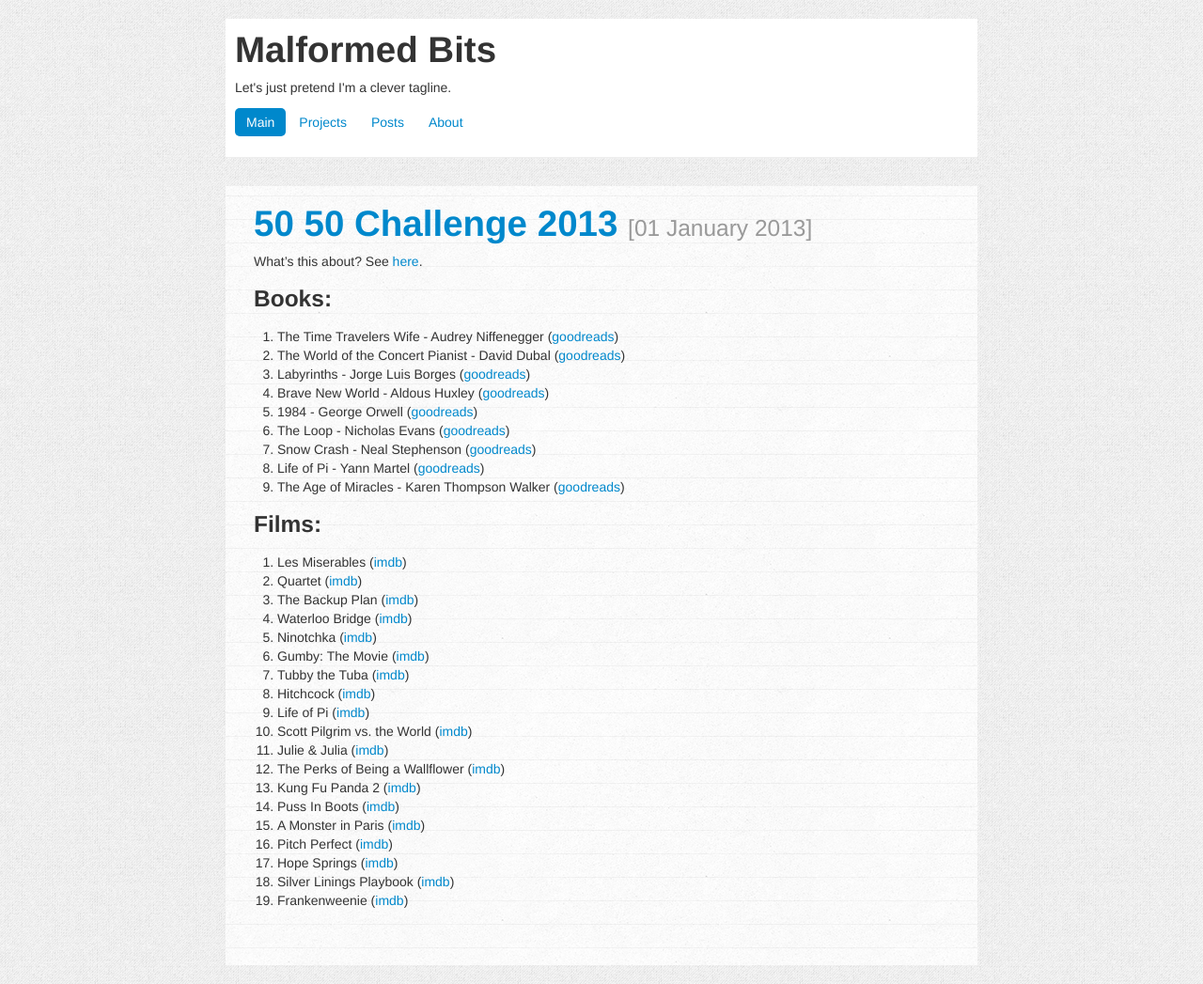
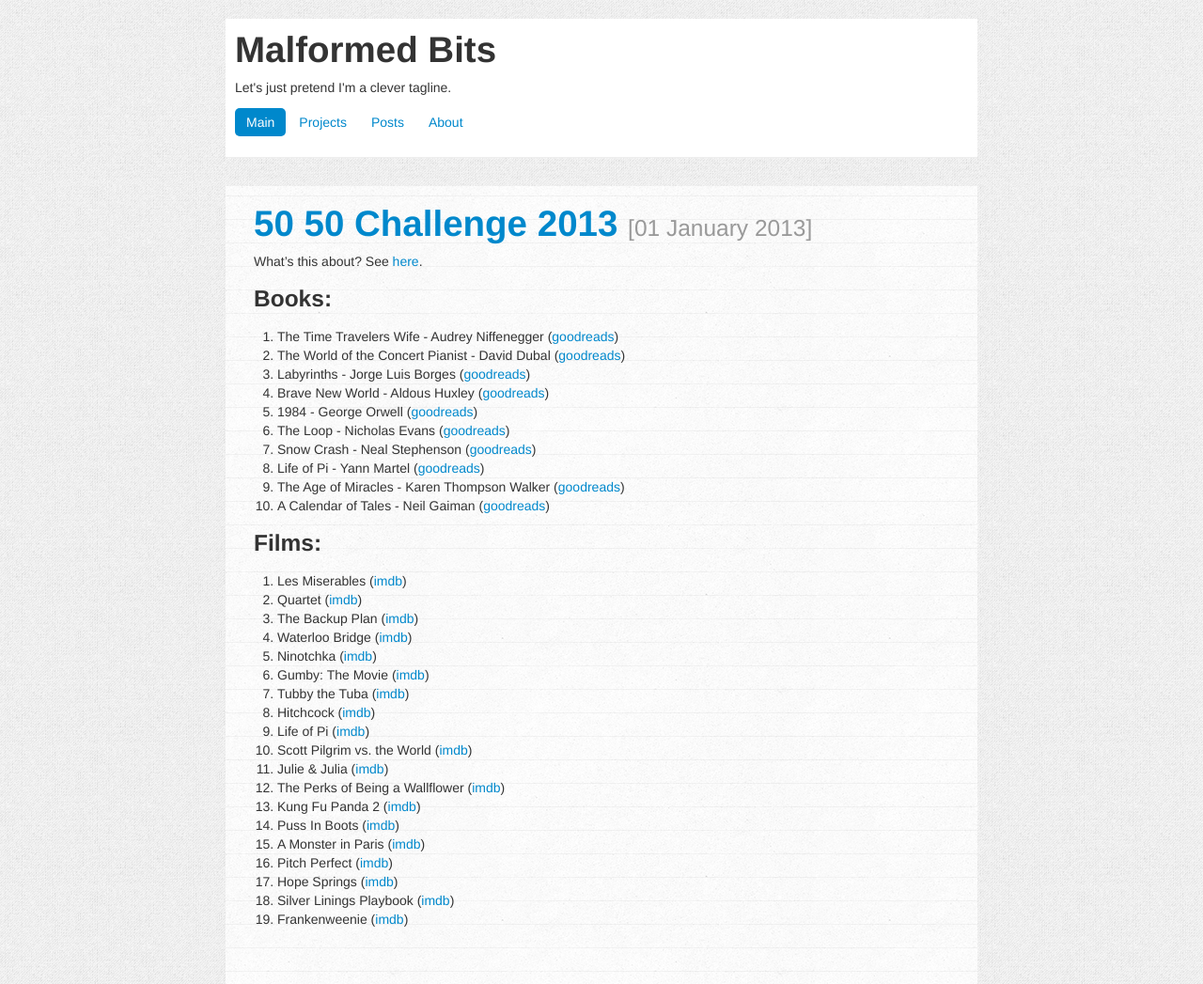
Before and after one commit to charlottepierce/charlottepierce.github.com, a Jekyll site: the page built from _posts/2013-01-01-50-50-Challenge-2013.markdown, in a window 1280 px wide. Shown: the whole page at 94% size. Built offline with Jekyll 4.4.1, drawn with Linux system fonts in a browser that asks for light colours.

Commit message:
Updated 50/50 challenge list.

```diff
--- a/_posts/2013-01-01-50-50-Challenge-2013.markdown
+++ b/_posts/2013-01-01-50-50-Challenge-2013.markdown
@@ -16,6 +16,7 @@ What's this about? See [here](http://www.fiftyfifty.me/introduction/).
 7. Snow Crash - Neal Stephenson ([goodreads](http://www.goodreads.com/book/show/830.Snow_Crash))
 8. Life of Pi - Yann Martel ([goodreads](http://www.goodreads.com/book/show/9938135-life-of-pi))
 9. The Age of Miracles - Karen Thompson Walker ([goodreads](http://www.goodreads.com/book/show/17257801-the-age-of-miracles))
+10. A Calendar of Tales - Neil Gaiman ([goodreads](http://www.goodreads.com/book/show/17404588-a-calendar-of-tales))
 
 ### Films: ###
 
```
